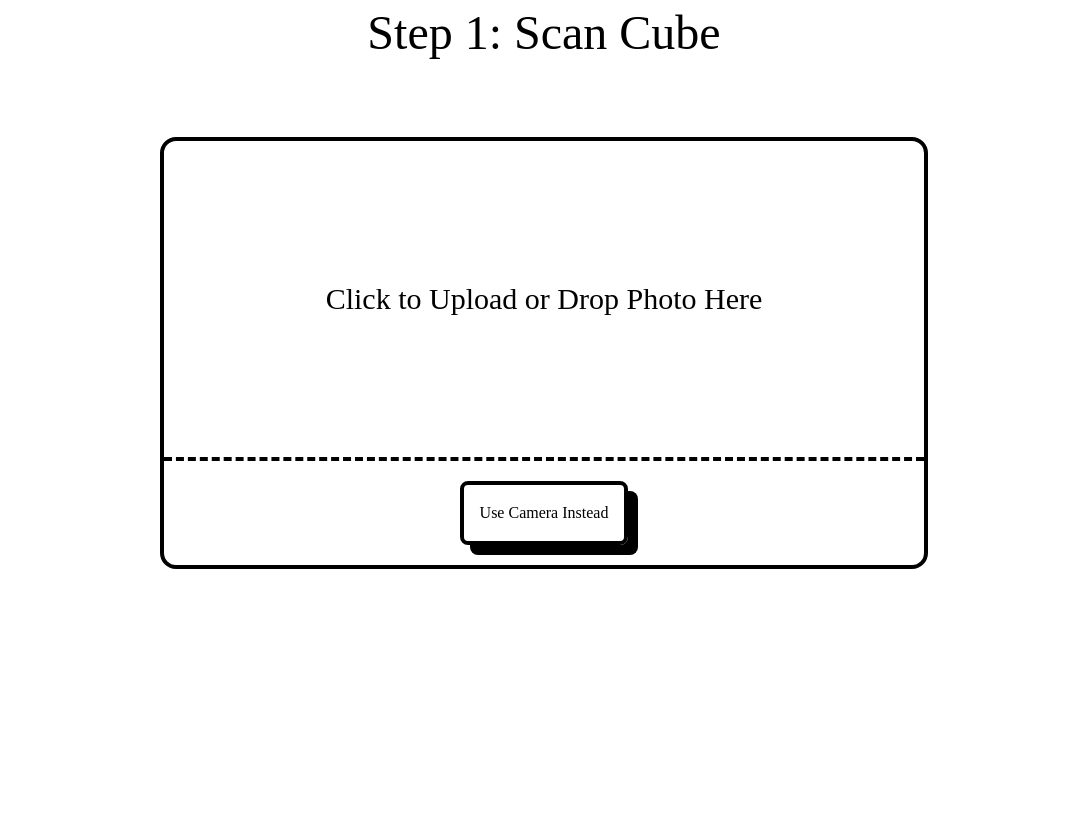
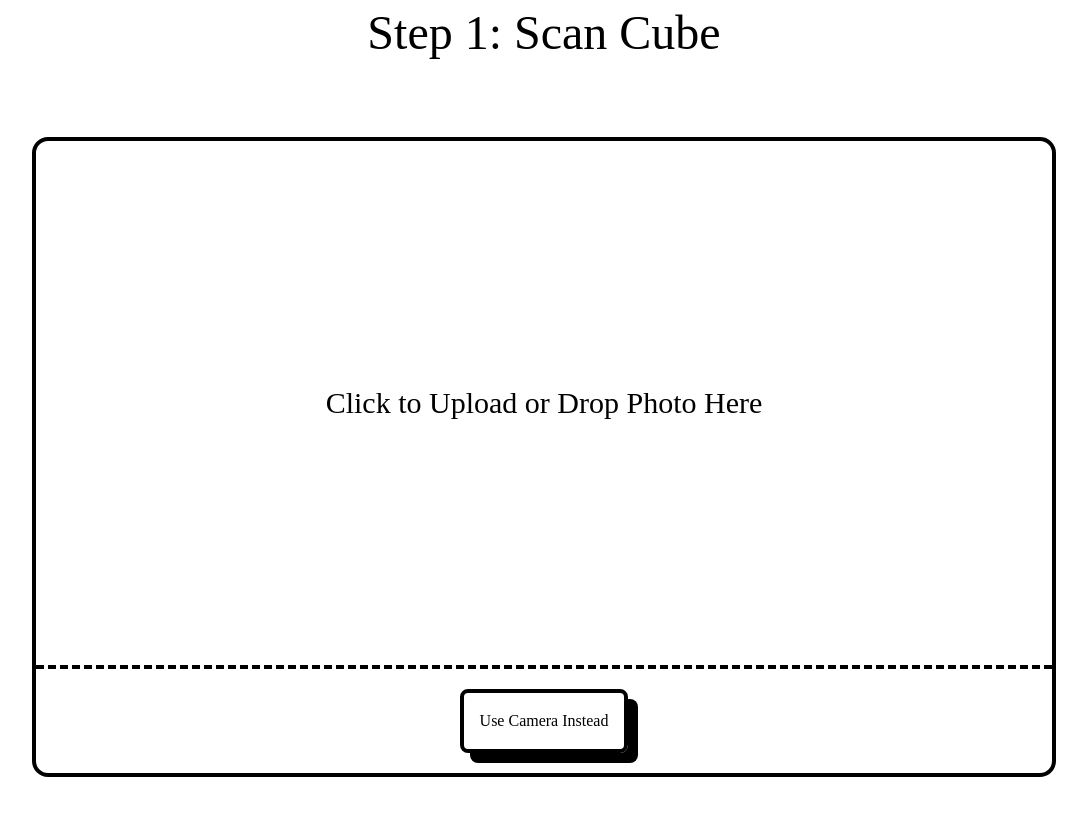
Before and after one commit to richgrov/dCubed, a React (Vite) app in the folder frontend/: page / in a window 1280 px wide. Shown: the part 880-1695 px from the top of the page, without its empty margins (96-1183 px from the left). Before the commit the page ends 1529 px from the top, so only its background shows below. Built offline with nearby package versions, Linux system fonts and the light colour scheme; a web font is replaced by a local one.

Commit message:
Increase solver component size

```diff
--- a/frontend/src/Solver.tsx
+++ b/frontend/src/Solver.tsx
@@ -44,7 +44,7 @@ export default function Solver() {
   return (
     <div className="flex flex-col items-center gap-20 py-20">
       <h1 className="text-5xl">Step 1: Scan Cube</h1>
-      <div className="relative aspect-video w-3/5 rounded-2xl border-4 border-black">
+      <div className="relative h-[80vh] w-4/5 rounded-2xl border-4 border-black">
         {typeof cubeInfo !== "undefined" ? (
           <Visual cubeInfo={cubeInfo} />
         ) : (
```
